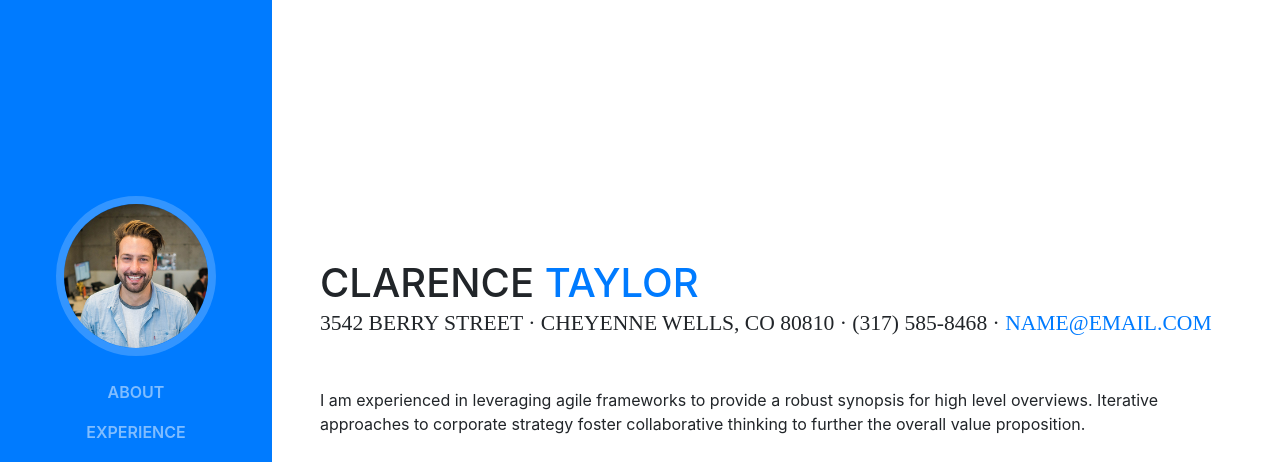
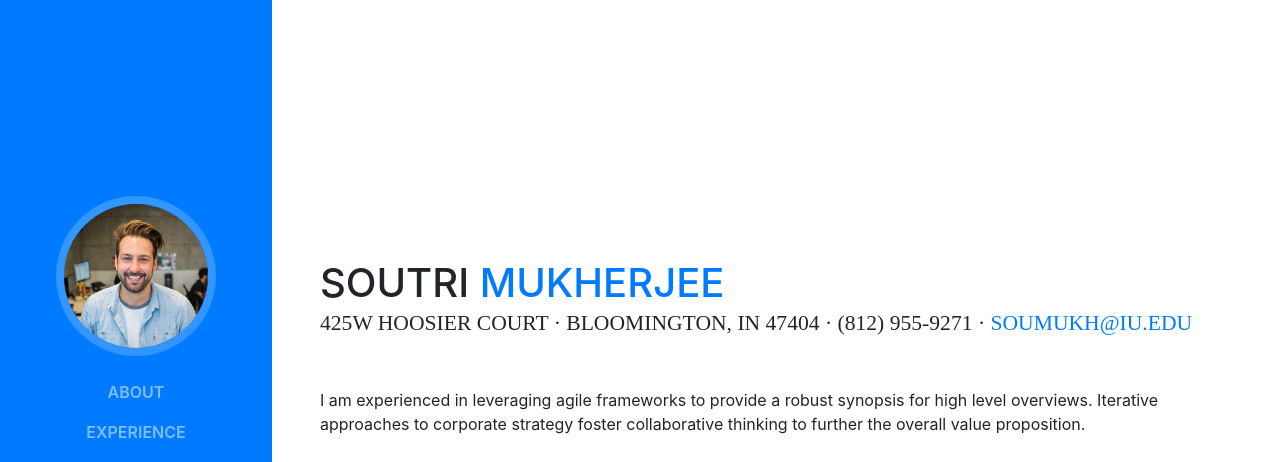
Before and after one commit to soutri/soutri.github.io, a website with bundled scripts: page index.html in a window 1280 px wide. Shown: the top 462 px of the page. Built offline with nearby package versions, Linux system fonts and the light colour scheme; a web font is replaced by a local one.

Commit message:
name and address

```diff
--- a/index.html
+++ b/index.html
@@ -65,11 +65,11 @@
 
       <section class="resume-section p-3 p-lg-5 d-flex d-column" id="about">
         <div class="my-auto">
-          <h1 class="mb-0">Clarence
-            <span class="text-primary">Taylor</span>
+          <h1 class="mb-0">Soutri
+            <span class="text-primary">Mukherjee</span>
           </h1>
-          <div class="subheading mb-5">3542 Berry Street · Cheyenne Wells, CO 80810 · (317) 585-8468 ·
-            <a href="mailto:name@email.com">name@email.com</a>
+          <div class="subheading mb-5">425W Hoosier Court · Bloomington, IN 47404 · (812) 955-9271 ·
+            <a href="mailto:name@email.com">soumukh@iu.edu</a>
           </div>
           <p class="mb-5">I am experienced in leveraging agile frameworks to provide a robust synopsis for high level overviews. Iterative approaches to corporate strategy foster collaborative thinking to further the overall value proposition.</p>
           <ul class="list-inline list-social-icons mb-0">
```
